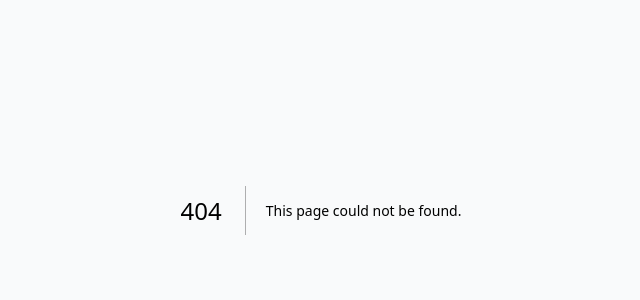
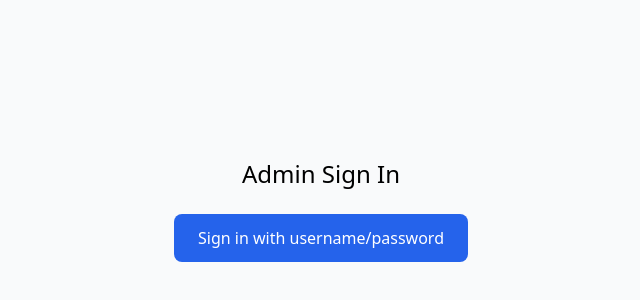
Before and after one commit to Zaid-shaikh0313/berlin-delivery-app, a Next.js app: page /login in a window 1280 px wide. Before the commit this address had no page. Shown: the part 190-490 px from the top of the page, without its empty margins (319-959 px from the left). Built offline with nearby package versions, Linux system fonts and the light colour scheme.

Commit message:
refactor: remove admin button from home and add /login page

```diff
--- /dev/null
+++ b/app/login/page.jsx
@@ -0,0 +1,17 @@
+'use client';
+
+import { signIn } from 'next-auth/react';
+
+export default function LoginPage() {
+  return (
+    <div className="min-h-screen flex flex-col items-center justify-center bg-gray-50">
+      <h1 className="text-2xl mb-6">Admin Sign In</h1>
+      <button
+        onClick={() => signIn('credentials')}
+        className="px-6 py-3 bg-blue-600 text-white rounded-lg hover:bg-blue-700"
+      >
+        Sign in with username/password
+      </button>
+    </div>
+  );
+}
--- a/app/page.jsx
+++ b/app/page.jsx
@@ -1,3 +1,4 @@
+export const dynamic = 'force-dynamic';
 import Link from 'next/link';
 import { connectDb } from '../lib/db';
 import { Restaurant } from '../models/Restaurant';
@@ -17,7 +18,6 @@ export default async function Home() {
           </div>
         ))}
       </div>
-      <Link href="/admin" className="fixed bottom-4 right-4 bg-blue-600 text-white p-3 rounded-full">Admin</Link>
     </main>
   );
 }
```
